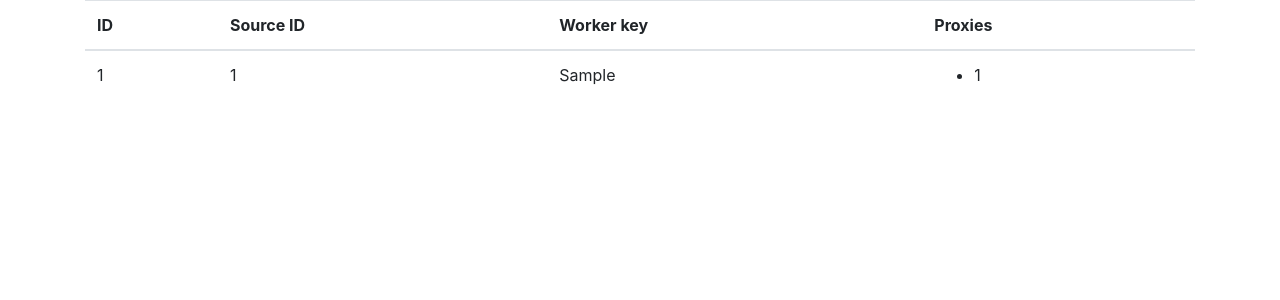
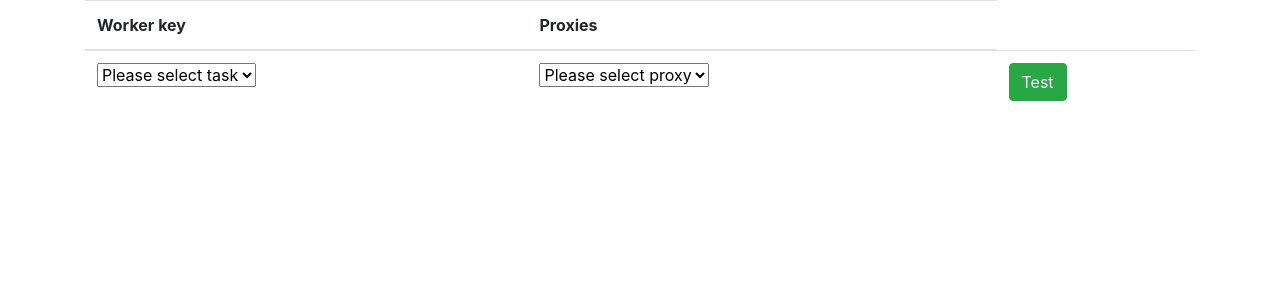
Before and after one commit to Darbados/Bowling-Django, a Django app: template delasport/proxies_service/templates/proxies_service/parsers.html in a window 1280 px wide. Shown: the top 300 px of the page. Run offline with Django 3.2, Linux system fonts and the light colour scheme; the template is opened without the code that fills it: most values are stand-ins (such as "Sample title", 1, 10 or a date in 2020); some libraries are stand-ins or nearby versions.

Commit message:
push them alllllll

```diff
--- a/delasport/proxies_service/templates/proxies_service/parsers.html
+++ b/delasport/proxies_service/templates/proxies_service/parsers.html
@@ -15,28 +15,37 @@
         <table id="parsers_data" class="table">
             <thead>
                 <tr>
-                    <th>ID</th>
-                    <th>Source ID</th>
                     <th>Worker key</th>
                     <th>Proxies</th>
                 </tr>
             </thead>
-            {% for scraper in parsers %}
-                {% for scraper_data in scraper.1 %}
-                        <tr>
-                            <td>{{ scraper_data.id }}</td>
-                            <td>{{ scraper_data.source_id }}</td>
-                            <td>{{ scraper_data.worker_key }}</td>
-                            <td>
-                                <ul>
-                                    {% for proxy_data in scraper.3 %}
-                                        <li>{{ proxy_data.proxy_id }}</li>
-                                    {% endfor %}
-                                </ul>
-                            </td>
-                        </tr>
-                {% endfor %}
-            {% endfor %}
+            <tbody>
+                <tr>
+                    <td>
+                        <select id="parsers" name="parser_task">
+                            <option value="-1">Please select task</option>
+                            {% for parser in parsers %}
+                                {% for data in parser %}
+                                    <option value="{{ data.worker_key }}" name="{{ data.worker_key }}">{{ data.worker_key }}</option>
+                                {% endfor %}
+                            {% endfor %}
+                        </select>
+                    </td>
+                    <td>
+                        <select id="proxies" name="proxy_id">
+                            <option value="-1">Please select proxy</option>
+                            {% for proxy in proxies %}
+                                {% if proxy.status == 1 %}
+                                    <option value="{{ proxy.id }}" name="{{ proxy.id }}">{{ proxy.proxy_id }}</option>
+                                {% endif %}
+                            {% endfor %}
+                        </select>
+                    </td>
+                    <td>
+                        <input type="submit" value="Test" class="btn btn-success"/>
+                    </td>
+                </tr>
+            </tbody>
         </table>
     </div>
 
```
Also changed, not shown: delasport/proxies_service/views.py (+3 -8 lines).
